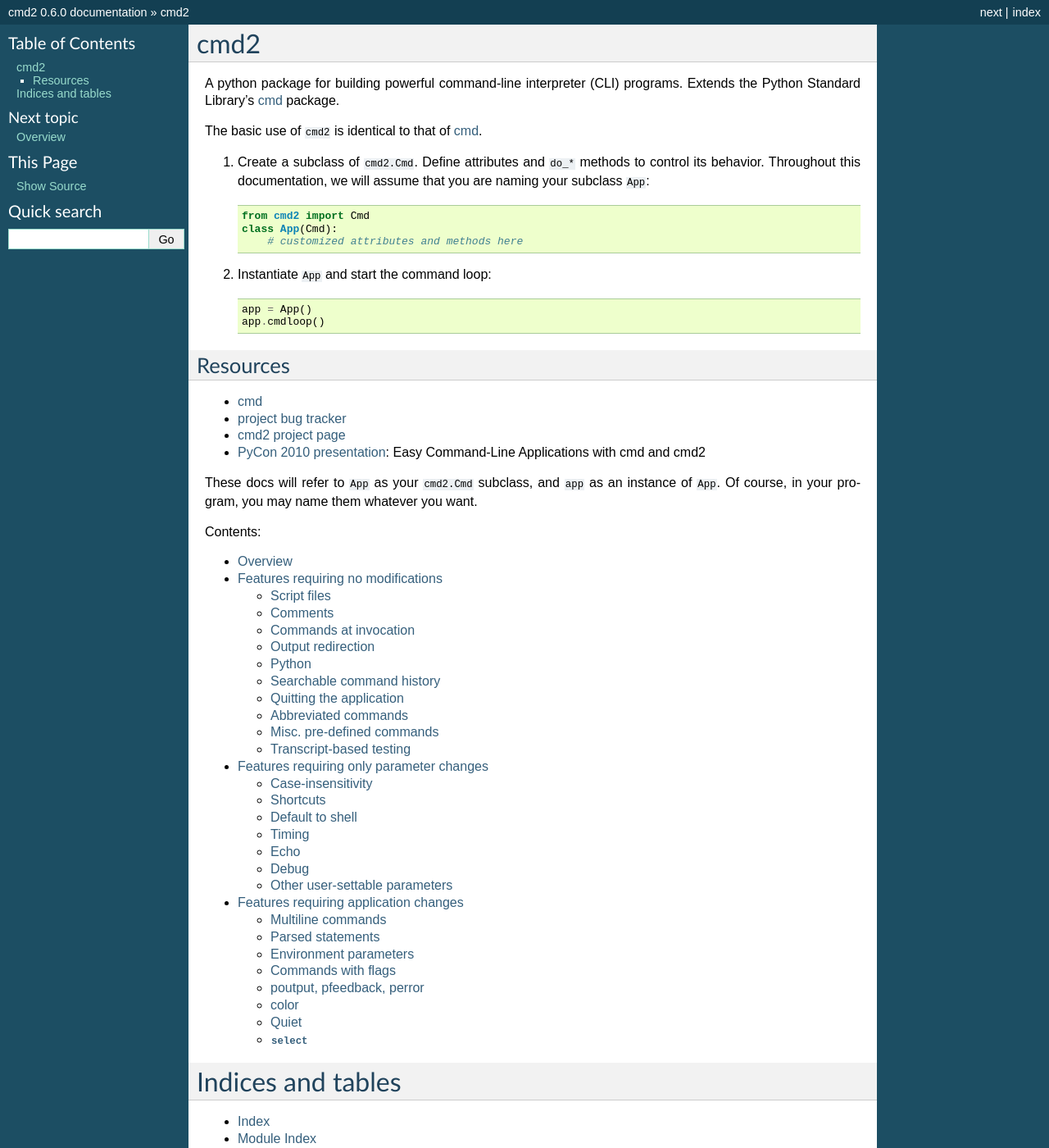
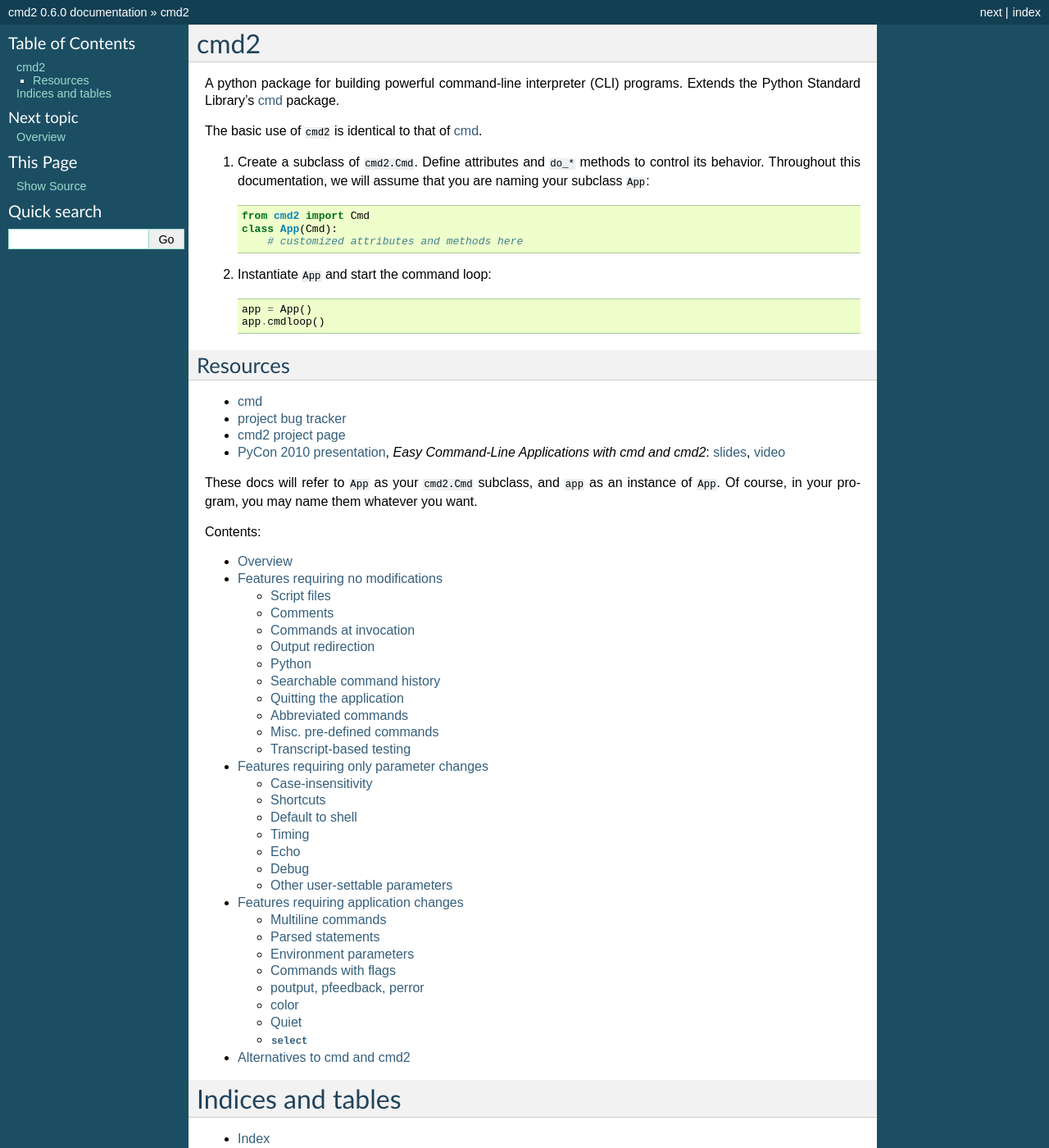
Before and after one commit to python-cmd2/cmd2, a Sphinx documentation site: the page built from docs/index.rst, in a window 1280 px wide and 1400 px high. Shown: the whole window at 82% size. Built offline with Sphinx 7.4.7, drawn with Linux system fonts in a browser that asks for light colours; pages that are not in the unit, such as notebooks, are missing from menus.

```diff
--- a/docs/index.rst
+++ b/docs/index.rst
@@ -38,7 +36,10 @@
 * cmd_
 * `project bug tracker`_
 * `cmd2 project page`_
-* `PyCon 2010 presentation`_: Easy Command-Line Applications with cmd and cmd2
+* `PyCon 2010 presentation <http://us.pycon.org/2010/conference/talks/#proposal_link_153>`_,
+  *Easy Command-Line Applications with cmd and cmd2*:
+  `slides <http://packages.python.org/cmd2/>`_,
+  `video <http://python.mirocommunity.com/video/1533/easy-command-line-applications>`_
 
 These docs will refer to ``App`` as your ``cmd2.Cmd``
 subclass, and ``app`` as an instance of ``App``.  Of
@@ -55,6 +56,7 @@
    freefeatures
    settingchanges
    unfreefeatures
+   alternatives
 
 Indices and tables
 ==================
```
Also changed, not shown: other parts of docs/index.rst (+0 -2 lines).
